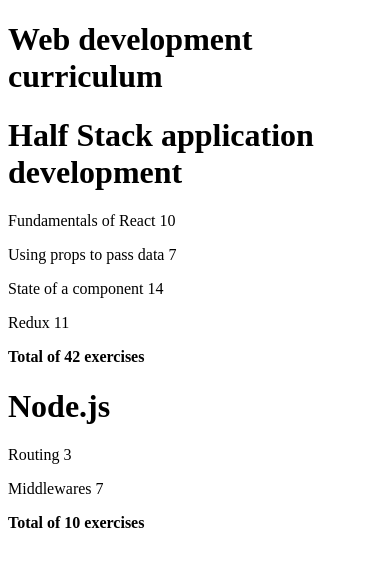
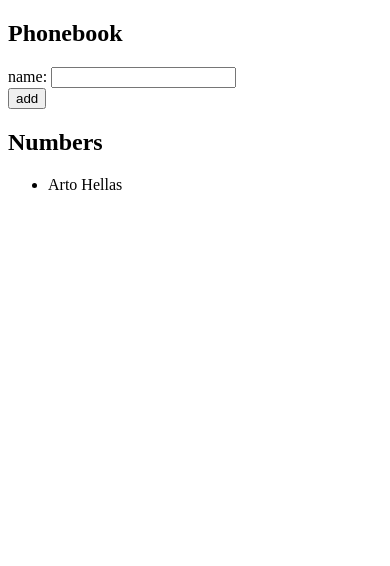
Before and after one commit to matiagustinsimon/fullstackopen, a React (Vite) app in the folder part2/: page / in a window 390 px wide. Shown: the top 566 px of the page. Built offline with nearby package versions, Linux system fonts and the light colour scheme.

Commit message:
feat: Complete exercise 2.6 (The Phonebook names)

```diff
--- a/part2/src/App.jsx
+++ b/part2/src/App.jsx
@@ -1,55 +1,40 @@
-import Course from './components/Course.jsx'
+import { useState } from 'react'
+
+const Person = ({ name }) => <li>{name}</li>
 
 const App = () => {
-    const courses = [
-        {
-            name: 'Half Stack application development',
-            id: 1,
-            parts: [
-                {
-                    name: 'Fundamentals of React',
-                    exercises: 10,
-                    id: 1
-                },
-                {
-                    name: 'Using props to pass data',
-                    exercises: 7,
-                    id: 2
-                },
-                {
-                    name: 'State of a component',
-                    exercises: 14,
-                    id: 3
-                },
-                {
-                    name: 'Redux',
-                    exercises: 11,
-                    id: 4
-                }
-            ]
-        },
-        {
-            name: 'Node.js',
-            id: 2,
-            parts: [
-                {
-                    name: 'Routing',
-                    exercises: 3,
-                    id: 1
-                },
-                {
-                    name: 'Middlewares',
-                    exercises: 7,
-                    id: 2
-                }
-            ]
+    const [persons, setPersons] = useState([
+        { name: 'Arto Hellas' }
+    ])
+    const [newName, setNewName] = useState('')
+
+    const handleNameChange = event => {
+        setNewName(event.target.value)
+    }
+    const addPerson = event => {
+        event.preventDefault()
+        const newPersonObject = {
+            name: newName
         }
-    ]
+        setPersons(persons.concat(newPersonObject))
+        setNewName('')
+    }
 
     return (
         <div>
-            <h1>Web development curriculum</h1>
-            {courses.map(course => (<Course key={course.id} course={course} /> ))}
+            <h2>Phonebook</h2>
+            <form onSubmit={addPerson}>
+                <div>
+                    name: <input value={newName} onChange={handleNameChange}/>
+                </div>
+                <div>
+                    <button type="submit">add</button>
+                </div>
+            </form>
+            <h2>Numbers</h2>
+            <ul>
+                {persons.map((person) => <Person key={person.name} name={person.name} />)}
+            </ul>
         </div>
     )
 }
```
